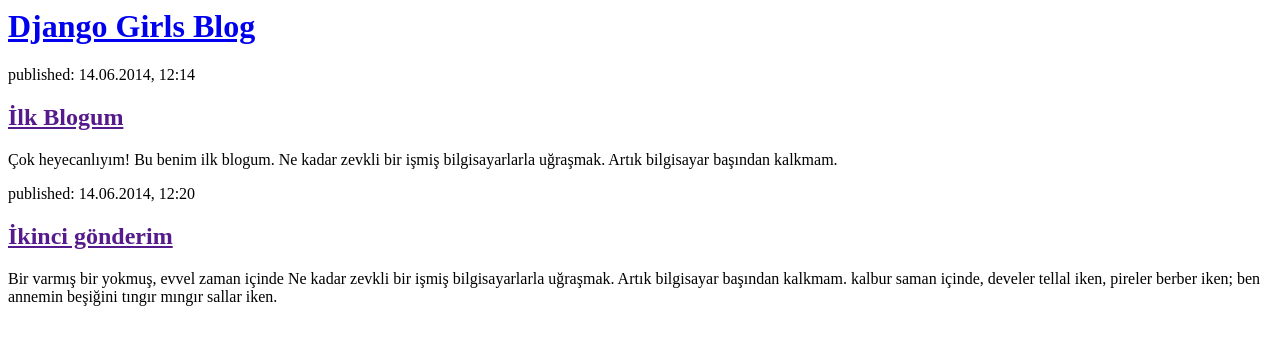
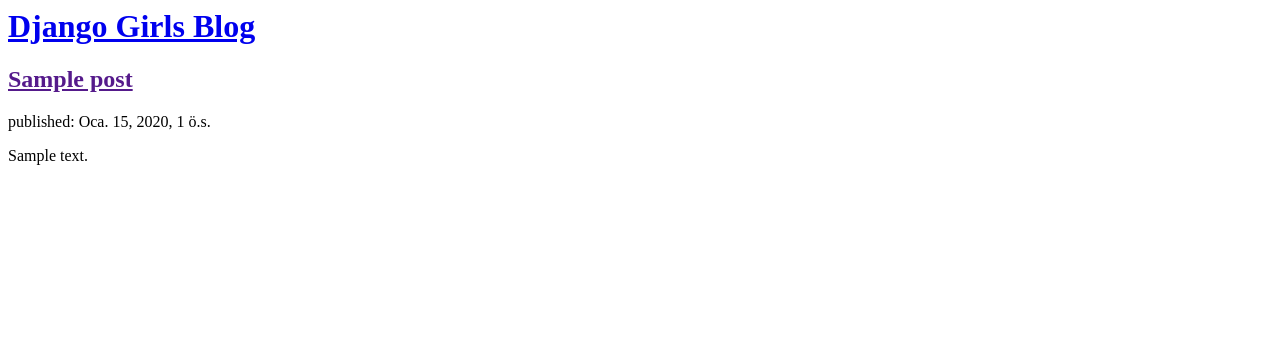
Before and after one commit to SinaBerkGolech/BilgiDjango, a Django app: page / in a window 1280 px wide. Shown: the top 345 px of the page. Run offline with Django 3.2, Linux system fonts and the light colour scheme; tables that the repository leaves empty hold one stand-in row (values such as "Sample post").

Commit message:
First Dinamic Web Site

```diff
--- a/blog/templates/blog/post_list.html
+++ b/blog/templates/blog/post_list.html
@@ -6,16 +6,12 @@
         <div>
             <h1><a href="/">Django Girls Blog</a></h1>
         </div>
+{% for post in posts %}
         <div>
-            <p>published: 14.06.2014, 12:14</p>
-            <h2><a href="">İlk Blogum</a></h2>
-            <p>Çok heyecanlıyım! Bu benim ilk blogum. Ne kadar zevkli bir işmiş bilgisayarlarla uğraşmak. Artık bilgisayar başından kalkmam. </p>
+            <h2><a href="">{{post.title}}</a></h2>
+            <p>published: {{post.published_date}}</p>
+            <p>{{post.text}}</p>
         </div>
-
-        <div>
-            <p>published: 14.06.2014, 12:20</p>
-            <h2><a href="">İkinci gönderim</a></h2>
-            <p>Bir varmış bir yokmuş, evvel zaman içinde Ne kadar zevkli bir işmiş bilgisayarlarla uğraşmak. Artık bilgisayar başından kalkmam. kalbur saman içinde, develer tellal iken, pireler berber iken; ben annemin beşiğini tıngır mıngır sallar iken.</p>
-        </div>
+        {% endfor %}
     </body>
 </html>
--- a/blog/views.py
+++ b/blog/views.py
@@ -1,8 +1,8 @@
 from django.shortcuts import render
+from django.utils import timezone
+from .models import Post
 
-def post_list (request):
-    return render(request, 'blog/post_list.html', {})
-
-
-
+def post_list(request):
+    posts = Post.objects.all().order_by('published_date')
+    return render(request, 'blog/post_list.html', {'posts': posts})
 # Create your views here.
```
